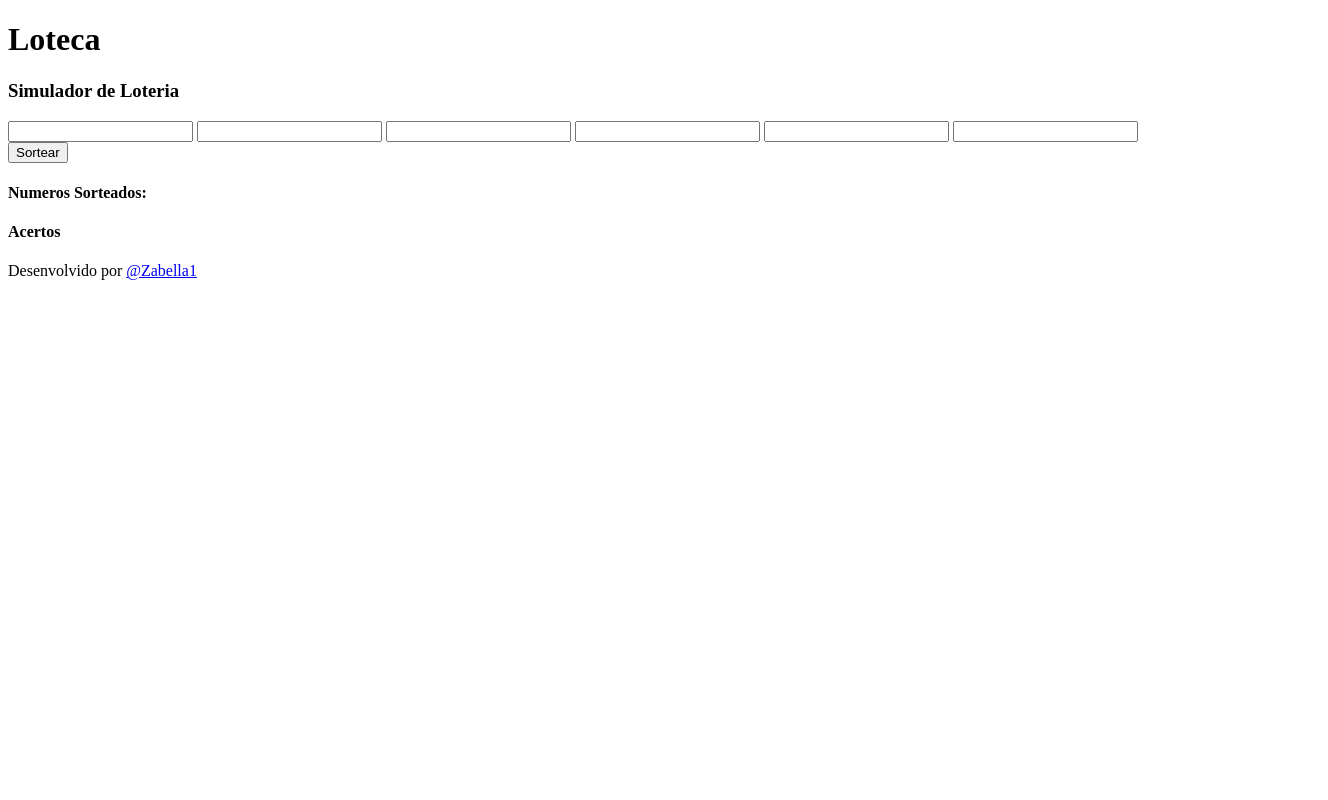
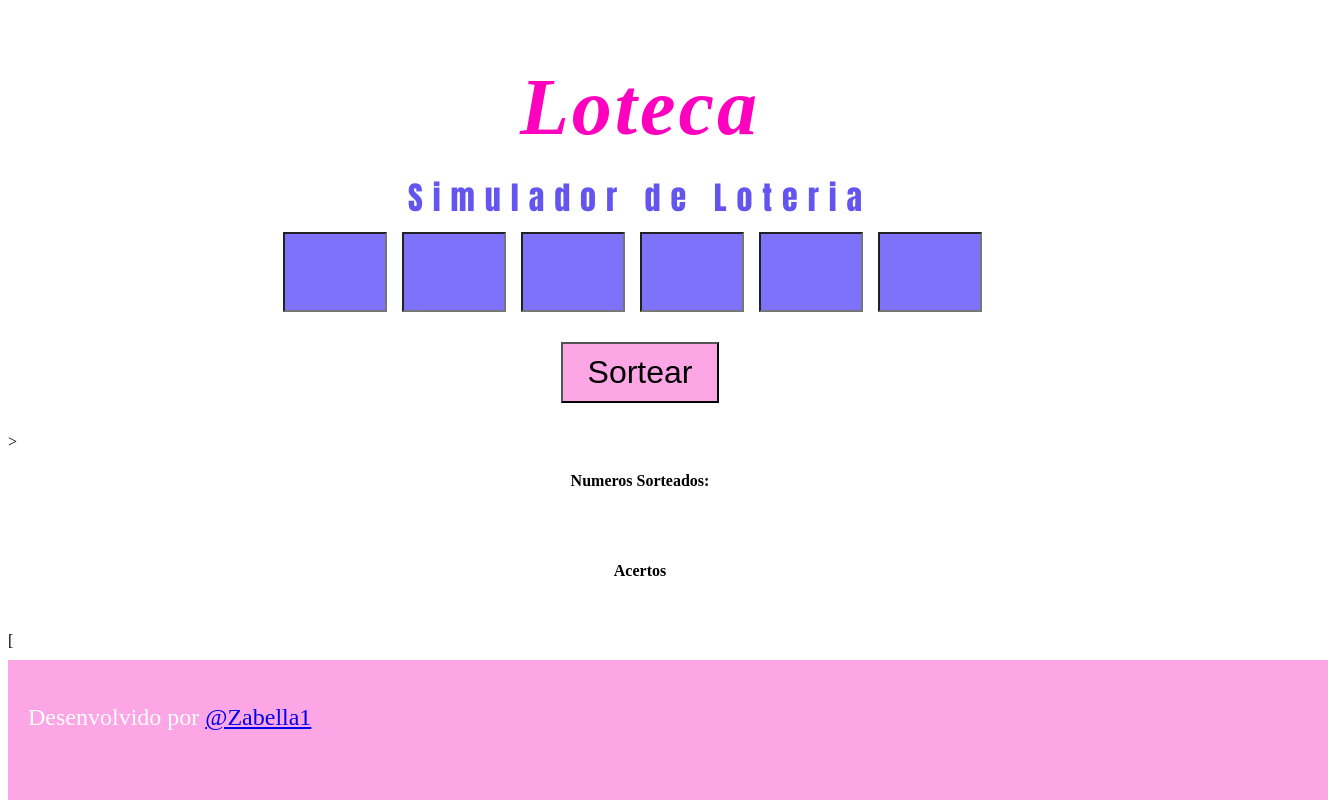
Before and after one commit to Zabella1/loteca_mat, a plain HTML site: page index.html in a window 1280 px wide. Shown: the whole page, 1328 px wide, since content can reach past the window. Drawn offline with Linux system fonts and the light colour scheme.

Commit message:
Update index.html

```diff
--- a/index.html
+++ b/index.html
@@ -4,6 +4,7 @@
     <meta charset="UTF-8">
     <meta http-equiv="X-UA-Compatible" content="IE=edge">
     <meta name="viewport" content="width=device-width, initial-scale=1.0">
+    <link rel="stylesheet" href="estilo.css">
     <title>Loteca - Simulador de loteria</title>
 </head>
 <body>
@@ -13,15 +14,17 @@
     </header>
 
     <div class="selecao">
-    <input type="number" id="num1" class="num">
-    <input type="number" id="num2" class="num">
-    <input type="number" id="num3" class="num">
-    <input type="number" id="num4" class="num">
-    <input type="number" id="num5" class="num">
-    <input type="number" id="num6" class="num">
+     <input type="number" id="num1" class="num" onchange="getValor(value,0)">
+    <input type="number" id="num2" class="num" onchange="getValor(value,1)">
+    <input type="number" id="num3" class="num" onchange="getValor(value,2)">
+    <input type="number" id="num4" class="num" onchange="getValor(value,3)">
+    <input type="number" id="num5" class="num" onchange="getValor(value,4)">
+    <input type="number" id="num6" class="num" onchange="getValor(value,5)">
     </div>
 
-    <button>Sortear</button>
+    <div class ="btnSort">
+    <button onclick="sorteio()">Sortear</button>
+    </div>>
 
     <div class="sorteio">
         <h4>Numeros Sorteados:</h4>
@@ -36,6 +39,8 @@
     <footer>
         <p>Desenvolvido por <a href="https://github.com/Zabella1">@Zabella1</a></p>
     </footer>
+ [
+    <script src="script.js"></script>
 
 </body>
 </html>
```
